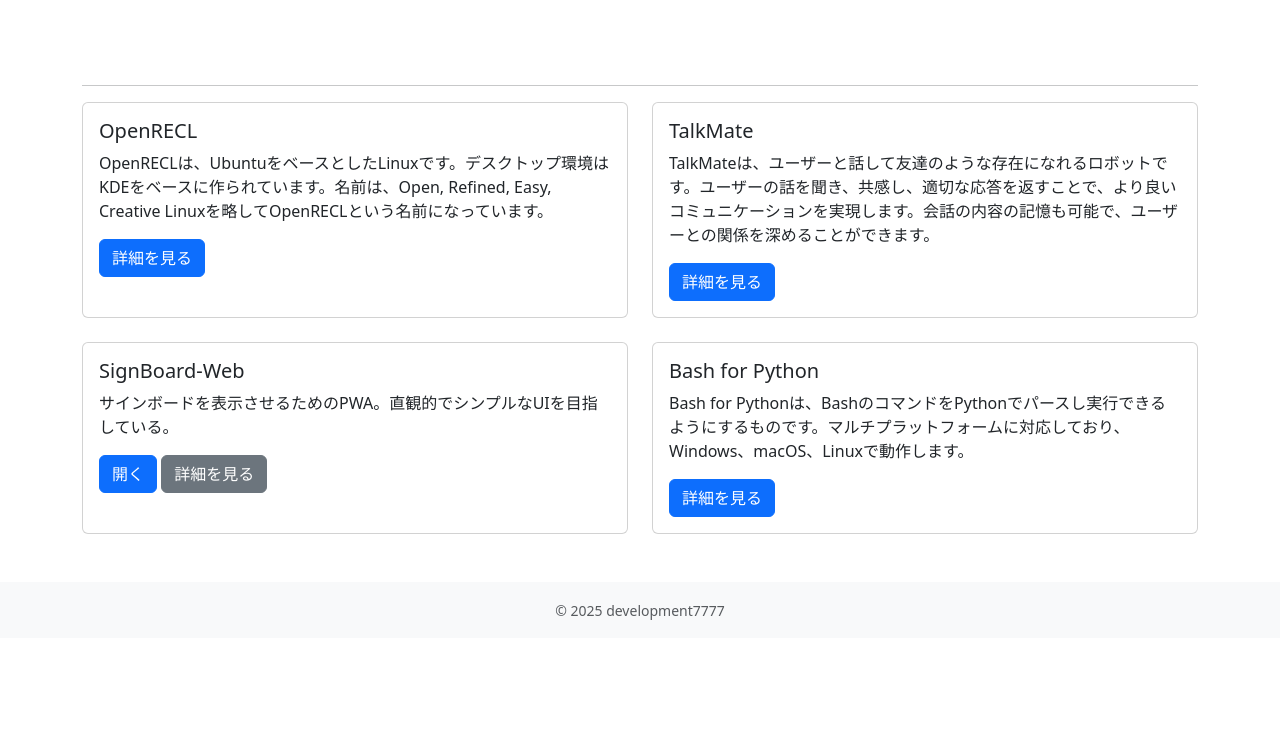
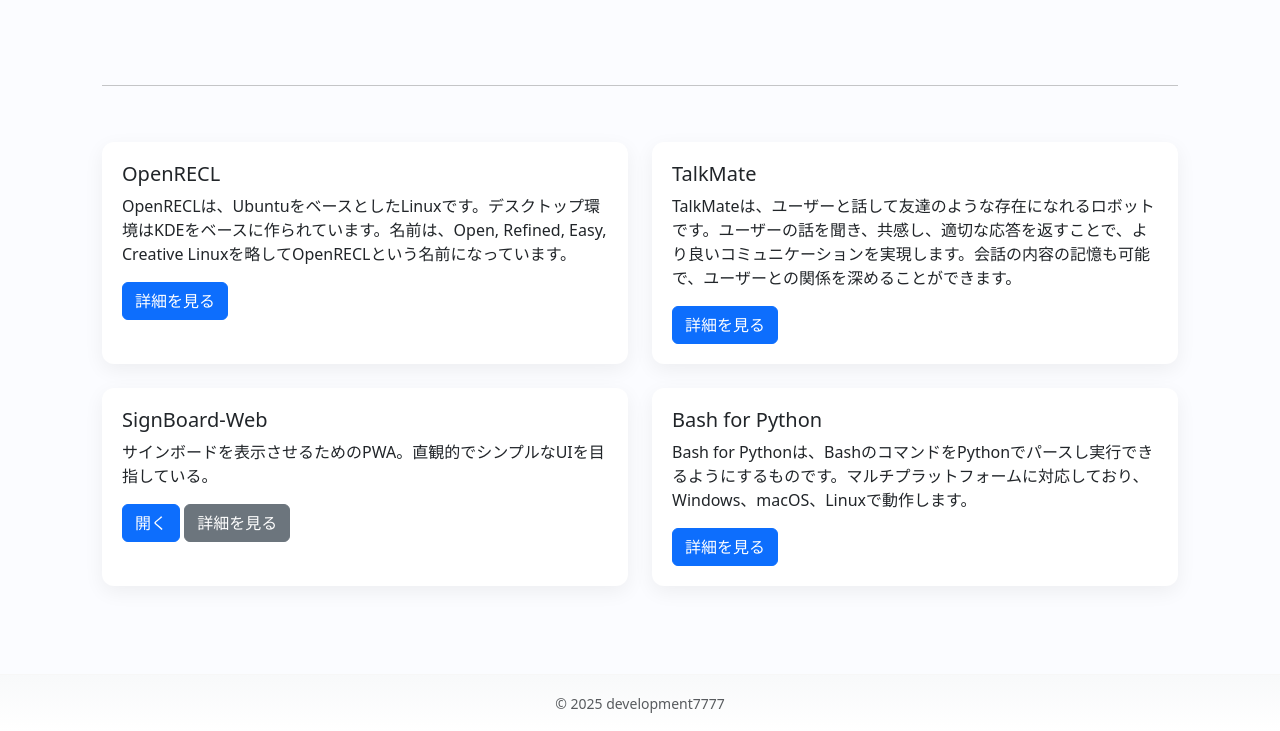
Before and after one commit to development7777/development7777.github.io, a website: page projects/index.html in a window 1280 px wide. Shown: the part 357-1088 px from the top of the page. Before the commit the page ends 995 px from the top, so only its background shows below. Drawn offline with nearby package versions, Linux system fonts and the light colour scheme.

Commit message:
feat: 最終調整をする

```diff
--- a/projects/index.html
+++ b/projects/index.html
@@ -16,14 +16,67 @@
             'FILL' 0,
             'wght' 400,
             'GRAD' 0,
-            'opsz' 24
+            'opsz' 24;
         }
+
+        /* 共通: ページ全体のベース */
+        :root{
+            --bg:#fbfcff;
+            --muted:#6c757d;
+            --accent:#0d6efd;
+            --card-shadow: 0 6px 20px rgba(15,15,15,0.06);
+        }
+        html,body{
+            height:100%;
+            background:var(--bg);
+            font-family: system-ui, -apple-system, "Segoe UI", Roboto, "Helvetica Neue", Arial;
+            color:#222;
+        }
+        main.container{
+            max-width:1100px;
+        }
+
         /* 追加: ヒーローアイコンをレスポンシブで良いサイズにする */
         .hero-icon {
-            /* 最小48px、推奨は画面幅の6%、最大96px */
             font-size: clamp(48px, 6vw, 96px);
             line-height: 1;
             display: inline-block;
+            color:var(--accent);
+        }
+
+        /* セクション間の余白と見出し */
+        section.section {
+            padding-top: 2.5rem;
+            padding-bottom: 2.5rem;
+        }
+        section.section h2, section.section h3 {
+            margin-top: 0.25rem;
+        }
+
+        /* カードの見栄え */
+        .row .card {
+            border: 0;
+            border-radius: .75rem;
+            box-shadow: var(--card-shadow);
+            transition: transform .18s ease, box-shadow .18s ease;
+        }
+        .row .card:hover {
+            transform: translateY(-6px);
+            box-shadow: 0 12px 36px rgba(15,15,15,0.10);
+        }
+        .card .card-body { padding: 1.25rem; }
+
+        /* footer */
+        footer.bg-light { background: linear-gradient(180deg,#f8f9fa, #ffffff); border-top: 1px solid rgba(0,0,0,0.03); }
+        footer small { color: var(--muted); }
+
+        /* ナビゲーションの小さな調整 */
+        .navbar-brand img { border-radius: 6px; }
+        .nav-link { color: rgba(0,0,0,0.7); }
+        .nav-link.active { color: var(--accent); font-weight:600; }
+
+        @media (max-width:576px){
+            main.container { padding-left:1rem; padding-right:1rem; }
         }
     </style>
 </head>
@@ -67,7 +120,7 @@
 
         <hr>
 
-        <section>
+        <section class="section">
             <div class="row row-cols-1 row-cols-md-2 g-4">
                 <div class="col">
                     <div class="card h-100">
```
Also changed, not shown: contacts/index.html (+37 -7 lines).
